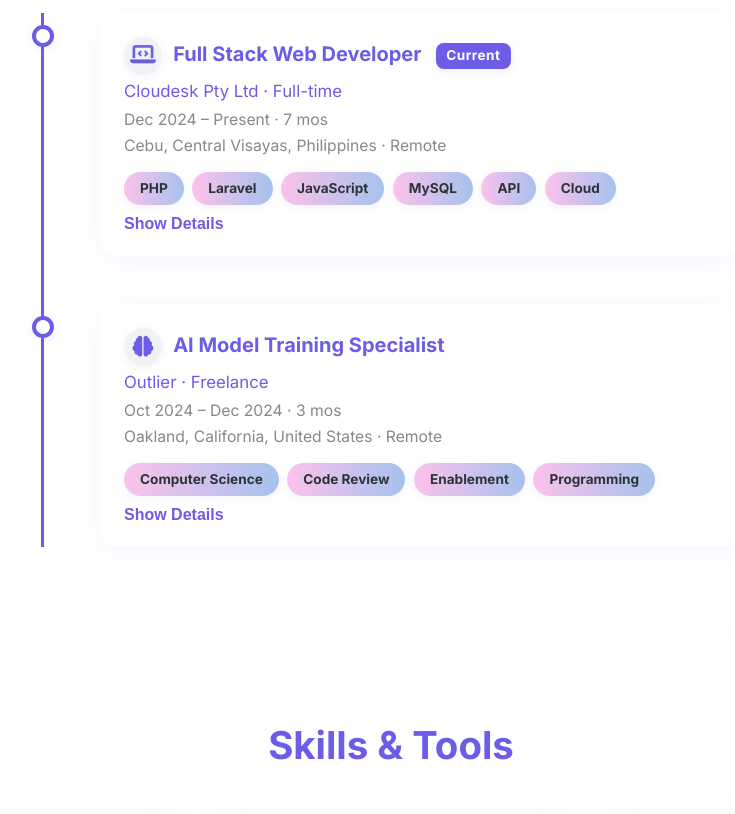
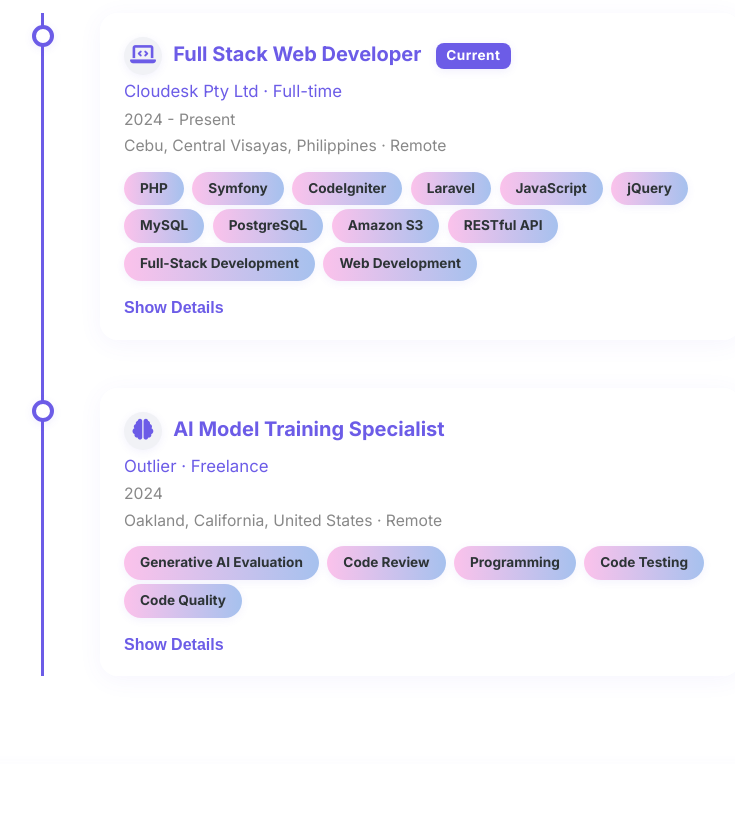
Before and after one commit to bryanferd23/bryanferd23.github.io, a plain HTML site: page index.html in a window 1280 px wide. Shown: the part 3935-4749 px from the top of the page, without its empty margins (249-984 px from the left). Drawn offline with nearby package versions, Linux system fonts and the light colour scheme.

Commit message:
updated badges.

```diff
--- a/index.html
+++ b/index.html
@@ -296,15 +296,21 @@
                             <h3 class="timeline-role">Full Stack Web Developer <span class="current-badge">Current</span></h3>
                         </div>
                         <div class="timeline-meta">Cloudesk Pty Ltd · Full-time</div>
-                        <div class="timeline-date">Dec 2024 – Present · 7 mos</div>
+                        <div class="timeline-date">2024 - Present</div>
                         <div class="timeline-location">Cebu, Central Visayas, Philippines · Remote</div>
                         <div class="timeline-tech">
                             <span class="tech-chip">PHP</span>
+                            <span class="tech-chip">Symfony</span>
+                            <span class="tech-chip">CodeIgniter</span>
                             <span class="tech-chip">Laravel</span>
                             <span class="tech-chip">JavaScript</span>
+                            <span class="tech-chip">jQuery</span>
                             <span class="tech-chip">MySQL</span>
-                            <span class="tech-chip">API</span>
-                            <span class="tech-chip">Cloud</span>
+                            <span class="tech-chip">PostgreSQL</span>
+                            <span class="tech-chip">Amazon S3</span>
+                            <span class="tech-chip">RESTful API</span>
+                            <span class="tech-chip">Full-Stack Development</span>
+                            <span class="tech-chip">Web Development</span>
                         </div>
                         <button class="timeline-toggle" aria-expanded="false" aria-controls="timeline-list-1">Show Details</button>
                         <ul class="timeline-list" id="timeline-list-1" hidden>
@@ -326,13 +332,14 @@
                             <h3 class="timeline-role">AI Model Training Specialist</h3>
                         </div>
                         <div class="timeline-meta">Outlier · Freelance</div>
-                        <div class="timeline-date">Oct 2024 – Dec 2024 · 3 mos</div>
+                        <div class="timeline-date">2024</div>
                         <div class="timeline-location">Oakland, California, United States · Remote</div>
                         <div class="timeline-tech">
-                            <span class="tech-chip">Computer Science</span>
+                            <span class="tech-chip">Generative AI Evaluation</span>
                             <span class="tech-chip">Code Review</span>
-                            <span class="tech-chip">Enablement</span>
                             <span class="tech-chip">Programming</span>
+                            <span class="tech-chip">Code Testing</span>
+                            <span class="tech-chip">Code Quality</span>
                         </div>
                         <button class="timeline-toggle" aria-expanded="false" aria-controls="timeline-list-2">Show Details</button>
                         <ul class="timeline-list" id="timeline-list-2" hidden>
--- a/styles.css
+++ b/styles.css
@@ -2025,6 +2025,7 @@ section, .glass-card, .cert-card, .about-content, .contact-container {
     transition: color 0.2s;
     outline: none;
     display: inline-block;
+    margin-top: 1rem;
 }
 .timeline-toggle:hover, .timeline-toggle:focus {
     color: var(--accent-color);
```
